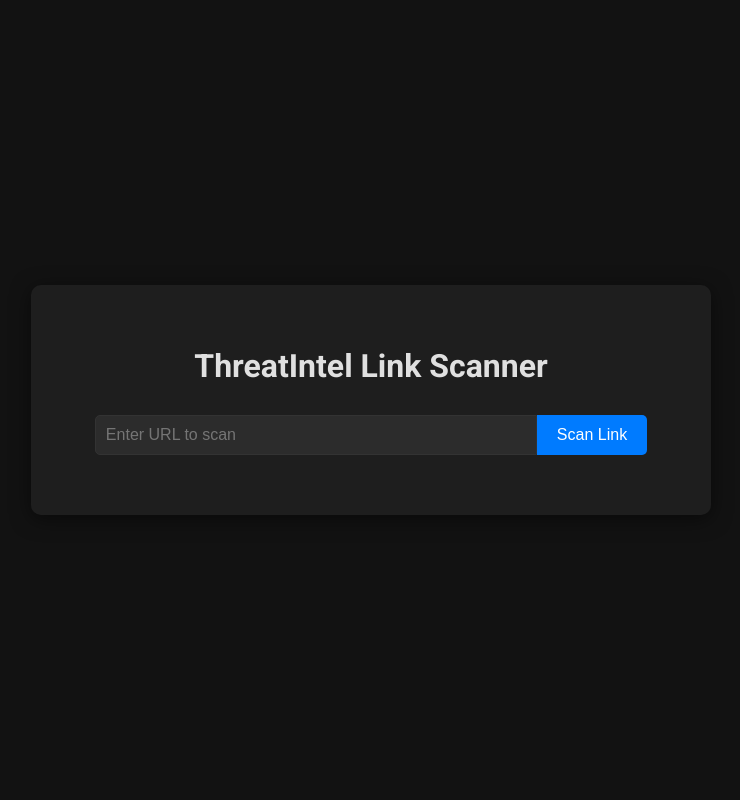
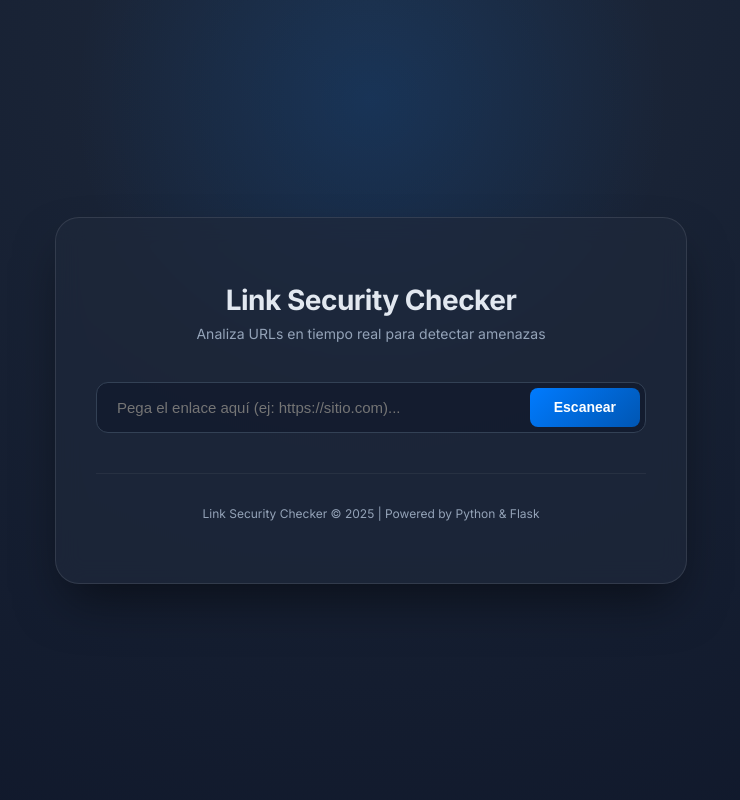
Before and after one commit to E-devv/link-security-checker, a Flask app: template templates/index.html in a window 1280 px wide. Shown: the whole page, without its empty margins (269-1009 px from the left). Run offline with Flask 3, Linux system fonts and the light colour scheme; the template is opened without the code that fills it, so the values that code supplies are empty.

Commit message:
feat: Implement UI/UX Update v2.0
This commit introduces a major UI/UX overhaul to version 2.0 of the application, now named 'Link Security Checker'.

The key changes include:
- A complete redesign of the frontend, implementing a modern 'Glassmorphism' style.
- Replacement of the content of `templates/index.html` and `static/css/style.css` with the new design.
- Addition of a new route in `app.py` to serve the `index.html` file at the root URL.
- Correction of element IDs to ensure JavaScript functionality remains intact.
- Use of Flask's `url_for` helper for serving static files.
- Addition of `flask.log` to `.gitignore` to prevent log files from being committed.

```diff
--- a/app.py
+++ b/app.py
@@ -1,7 +1,7 @@
 import os
 import base64
 import requests
-from flask import Flask, request, jsonify
+from flask import Flask, render_template, request, jsonify
 from dotenv import load_dotenv
 
 load_dotenv()
@@ -10,6 +10,10 @@ app = Flask(__name__)
 
 VT_API_KEY = os.getenv("VT_API_KEY")
 VT_API_URL = "https://www.virustotal.com/api/v3/urls"
+
+@app.route("/")
+def index():
+    return render_template("index.html")
 
 @app.route("/api/scan", methods=["POST"])
 def scan_url():
--- a/static/css/style.css
+++ b/static/css/style.css
@@ -1,109 +1,179 @@
-@import url('https://fonts.googleapis.com/css2?family=Roboto:wght@400;700&display=swap');
-
+@import url('https://fonts.googleapis.com/css2?family=Inter:wght@400;600;700&display=swap');
+:root {
+--primary-color: #007bff;
+--primary-hover: #0056b3;
+--bg-dark: #0f172a;
+--glass-bg: rgba(30, 41, 59, 0.7);
+--glass-border: rgba(255, 255, 255, 0.1);
+--text-main: #e2e8f0;
+--text-muted: #94a3b8;
+--success: #10b981;
+--danger: #ef4444;
+--warning: #f59e0b;
+}
 body {
-    font-family: 'Roboto', sans-serif;
-    background-color: #121212;
-    color: #e0e0e0;
+font-family: 'Inter', sans-serif;
+background-color: var(--bg-dark);
+/* Fondo con gradiente sutil */
+background-image: radial-gradient(circle at 50% 0%, #1e293b 0%, #0f172a 100%);
+color: var(--text-main);
 display: flex;
 justify-content: center;
 align-items: center;
-    height: 100vh;
+min-height: 100vh;
 margin: 0;
+overflow: hidden; /* Evita scrollbars innecesarios */
 }
-
-.container {
+/* Efecto de luz de fondo */
+.background-glow {
+position: absolute;
+width: 600px;
+height: 600px;
+background: radial-gradient(circle, rgba(0, 123, 255, 0.15) 0%, rgba(0, 0, 0, 0) 70%);
+top: -200px;
+left: 50%;
+transform: translateX(-50%);
+z-index: -1;
+}
+/* Contenedor con efecto Glassmorphism */
+.container.glass-effect {
 text-align: center;
-    background-color: #1e1e1e;
-    padding: 40px;
-    border-radius: 10px;
-    box-shadow: 0 4px 20px rgba(0, 0, 0, 0.5);
+background: var(--glass-bg);
+backdrop-filter: blur(12px);
+-webkit-backdrop-filter: blur(12px);
+padding: 50px 40px;
+border-radius: 24px;
+border: 1px solid var(--glass-border);
+box-shadow: 0 25px 50px -12px rgba(0, 0, 0, 0.5);
 width: 90%;
-    max-width: 600px;
+max-width: 550px;
+position: relative;
 }
-
+header {
+margin-bottom: 40px;
+}
+.icon-container {
+margin-bottom: 15px;
+}
 h1 {
-    margin-bottom: 30px;
+margin: 0;
+font-size: 28px;
+font-weight: 700;
+letter-spacing: -0.5px;
 }
-
+.subtitle {
+margin-top: 8px;
+color: var(--text-muted);
+font-size: 14px;
+}
+/* Input y Botón modernos */
 .input-container {
 display: flex;
 justify-content: center;
-    margin-bottom: 20px;
+margin-bottom: 30px;
+position: relative;
 }
-
 #url-input {
-    width: 70%;
-    padding: 10px;
-    border: 1px solid #333;
-    border-radius: 5px 0 0 5px;
-    background-color: #2c2c2c;
-    color: #e0e0e0;
+width: 100%;
+padding: 16px 20px;
+border: 1px solid #334155;
+border-radius: 12px; /* Bordes más redondeados */
+background-color: rgba(15, 23, 42, 0.6);
+color: var(--text-main);
+font-size: 15px;
+outline: none;
+transition: all 0.3s ease;
+padding-right: 110px; /* Espacio para el botón que flotará */
+}
+#url-input:focus {
+border-color: var(--primary-color);
+box-shadow: 0 0 0 3px rgba(0, 123, 255, 0.2);
+}
+#scan-button {
+position: absolute;
+right: 6px;
+top: 6px;
+bottom: 6px;
+padding: 0 24px;
+border: none;
+background: linear-gradient(135deg, var(--primary-color), var(--primary-hover));
+color: white;
+font-weight: 600;
+font-size: 14px;
+border-radius: 8px;
+cursor: pointer;
+transition: transform 0.2s ease, box-shadow 0.2s ease;
+}
+#scan-button:hover {
+transform: translateY(-1px);
+box-shadow: 0 4px 12px rgba(0, 123, 255, 0.3);
+}
+#scan-button:active {
+transform: translateY(0);
+}
+/* Resultados y Spinner */
+.hidden {
+display: none !important;
+}
+#results-container {
+animation: slideUp 0.4s ease-out;
+}
+@keyframes slideUp {
+from { opacity: 0; transform: translateY(10px); }
+to { opacity: 1; transform: translateY(0); }
+}
+.card {
+padding: 20px;
+border-radius: 12px;
+text-align: left;
+display: flex;
+align-items: center;
+gap: 15px;
+border: 1px solid transparent;
+}
+.card h3 {
+margin: 0 0 5px 0;
 font-size: 16px;
-    outline: none;
 }
-
-#scan-button {
-    padding: 10px 20px;
-    border: none;
-    background-color: #007bff;
-    color: white;
-    border-radius: 0 5px 5px 0;
-    cursor: pointer;
-    font-size: 16px;
-    transition: background-color 0.3s ease;
+.card p {
+margin: 0;
+font-size: 14px;
+opacity: 0.9;
 }
-
-#scan-button:hover {
-    background-color: #0056b3;
+/* Estados de la tarjeta */
+.card.safe {
+background-color: rgba(16, 185, 129, 0.1);
+border-color: rgba(16, 185, 129, 0.2);
+color: var(--success);
 }
-
-.hidden {
-    display: none;
+.card.danger {
+background-color: rgba(239, 68, 68, 0.1);
+border-color: rgba(239, 68, 68, 0.2);
+color: var(--danger);
 }
-
+.card.warning {
+background-color: rgba(245, 158, 11, 0.1);
+border-color: rgba(245, 158, 11, 0.2);
+color: var(--warning);
+}
+/* Spinner Moderno */
 #loading {
-    margin-top: 20px;
+border: 3px solid rgba(255, 255, 255, 0.1);
+border-top: 3px solid var(--primary-color);
+border-radius: 50%;
+width: 30px;
+height: 30px;
+animation: spin 0.8s cubic-bezier(0.68, -0.55, 0.27, 1.55) infinite; /* Animación más fluida */
+margin: 20px auto;
 }
-
-.spinner {
-    border: 4px solid rgba(255, 255, 255, 0.3);
-    border-radius: 50%;
-    border-top: 4px solid #007bff;
-    width: 40px;
-    height: 40px;
-    animation: spin 1s linear infinite;
-    margin: 0 auto;
-}
-
 @keyframes spin {
 0% { transform: rotate(0deg); }
 100% { transform: rotate(360deg); }
 }
-
-#results-container {
-    margin-top: 20px;
-    animation: fadeIn 0.5s ease;
+footer {
+margin-top: 40px;
+padding-top: 20px;
+border-top: 1px solid rgba(255, 255, 255, 0.05);
+color: var(--text-muted);
+font-size: 12px;
 }
-
-@keyframes fadeIn {
-    from { opacity: 0; }
-    to { opacity: 1; }
-}
-
-.card {
-    padding: 20px;
-    border-radius: 5px;
-    color: white;
-}
-
-.card.safe {
-    background-color: #28a745;
-}
-
-.card.danger {
-    background-color: #dc3545;
-}
-
-.card.warning {
-    background-color: #ffc107;
-}
--- a/templates/index.html
+++ b/templates/index.html
@@ -1,27 +1,46 @@
 <!DOCTYPE html>
-<html lang="en">
+<html lang="es">
 <head>
-    <meta charset="UTF-g">
+    <meta charset="UTF-8">
     <meta name="viewport" content="width=device-width, initial-scale=1.0">
-    <title>ThreatIntel Link Scanner</title>
+    <title>Link Security Checker</title>
     <link rel="stylesheet" href="{{ url_for('static', filename='css/style.css') }}">
 </head>
 <body>
-    <div class="container">
-        <h1>ThreatIntel Link Scanner</h1>
+    <div class="background-glow"></div>
+    <div class="container glass-effect">
+        <header>
+            <div class="icon-container">
+                <!-- Icono SVG o imagen podría ir aquí -->
+            </div>
+            <h1>Link Security Checker</h1>
+            <p class="subtitle">Analiza URLs en tiempo real para detectar amenazas</p>
+        </header>
+
         <div class="input-container">
-            <input type="text" id="url-input" placeholder="Enter URL to scan">
-            <button id="scan-button">Scan Link</button>
+            <input type="url" id="url-input" placeholder="Pega el enlace aquí (ej: https://sitio.com)..." autocomplete="off">
+            <button id="scan-button">
+                <span>Escanear</span>
+            </button>
         </div>
-        <div id="loading" class="hidden">
-            <div class="spinner"></div>
-        </div>
+
         <div id="results-container" class="hidden">
             <div id="result-card" class="card">
-                <p id="result-message"></p>
+                <div class="card-icon" id="card-icon"></div>
+                <div class="card-content">
+                    <h3>Resultado del Análisis</h3>
+                    <p id="result-message"></p>
+                </div>
             </div>
         </div>
+
+        <div id="loading" class="hidden"></div>
+
+        <footer>
+            <p>Link Security Checker © 2025 | Powered by Python & Flask</p>
+        </footer>
     </div>
+
     <script src="{{ url_for('static', filename='js/main.js') }}"></script>
 </body>
 </html>
```
Also changed, not shown: 1 other file. Lines whose indentation alone changed are shown as unchanged.
